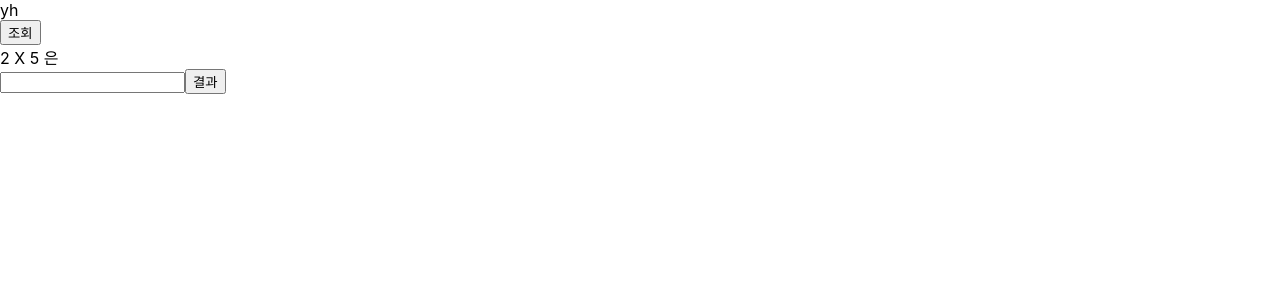
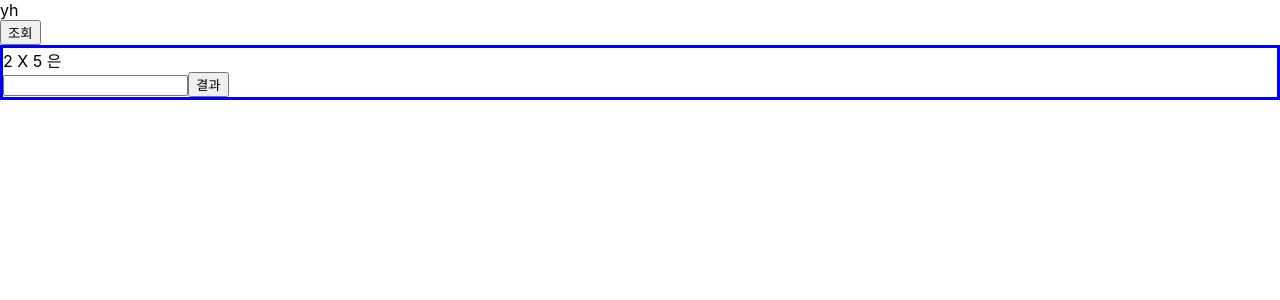
Before and after one commit to SettingRhino/helloreact, a React (Create React App) app in the folder helloreact/: page / in a window 1280 px wide. Shown: the top 300 px of the page. Built offline with nearby package versions, Linux system fonts and the light colour scheme.

Commit message:
구구단 기능과 css추가!

```diff
--- a/helloreact/src/TJGuGuDan.js
+++ b/helloreact/src/TJGuGuDan.js
@@ -1,4 +1,5 @@
 import React,{useState,useEffect,useRef} from "react"
+
 
 const TJGuGuDan=(props)=>{
   const [numbers,setNumbers]=useState([])
@@ -32,7 +33,7 @@ const TJGuGuDan=(props)=>{
 
   }
   return(
-    <div>
+    <div className='TJGuGuDan'>
     <div>{numbers[0]} X {numbers[1]} 은 </div>
     <form onSubmit={onSubmit}>
     <input ref={inputRef} type="number" onChange={onChanged} value={resultInput}/><button>결과</button>
--- /dev/null
+++ b/helloreact/src/TJStyle.css
@@ -0,0 +1,4 @@
+.TJGuGuDan{
+  border-style:solid;
+  border-color: blue;
+}
--- a/helloreact/src/Taejune.js
+++ b/helloreact/src/Taejune.js
@@ -1,6 +1,7 @@
 import React from "react"
 import TJLotto from "./TJLotto";
 import TJGuGuDan from "./TJGuGuDan";
+import "./TJStyle.css"
 const Taejune=(props)=>{
     return(
         <div>
```
